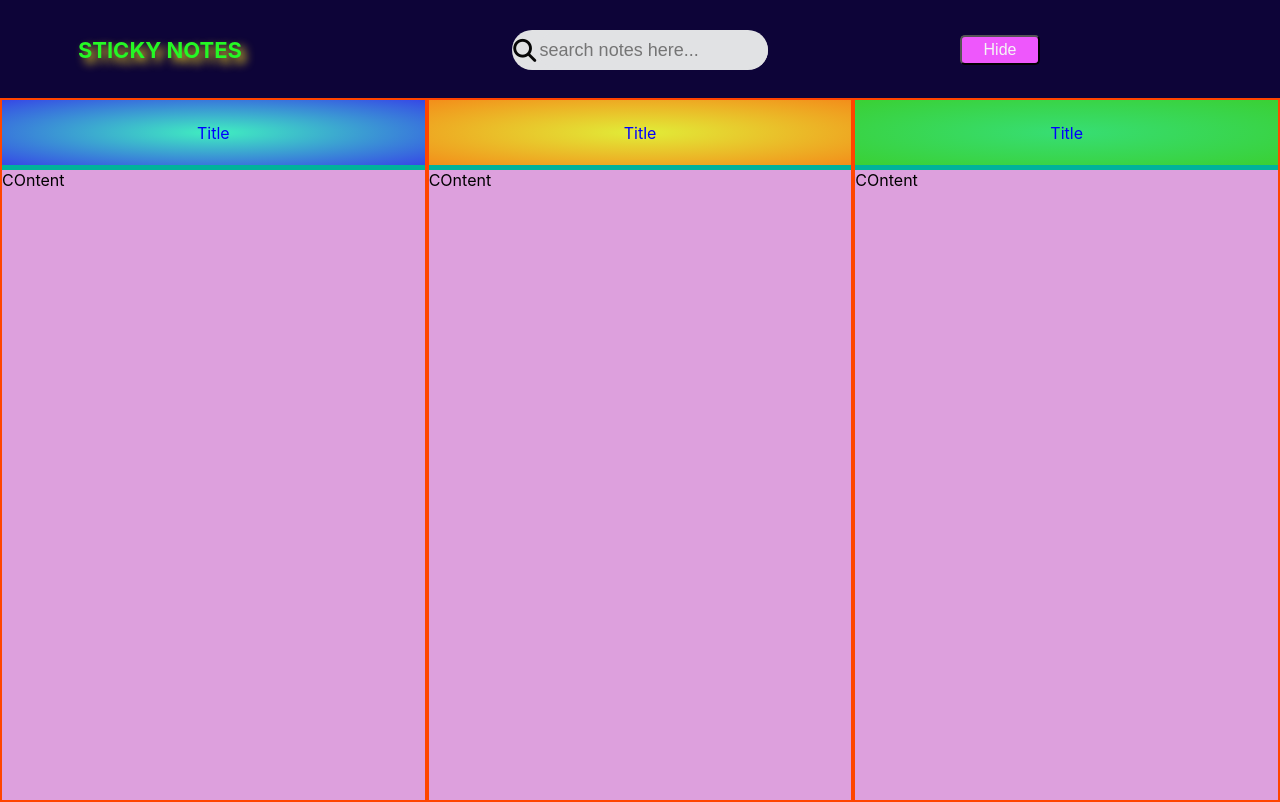
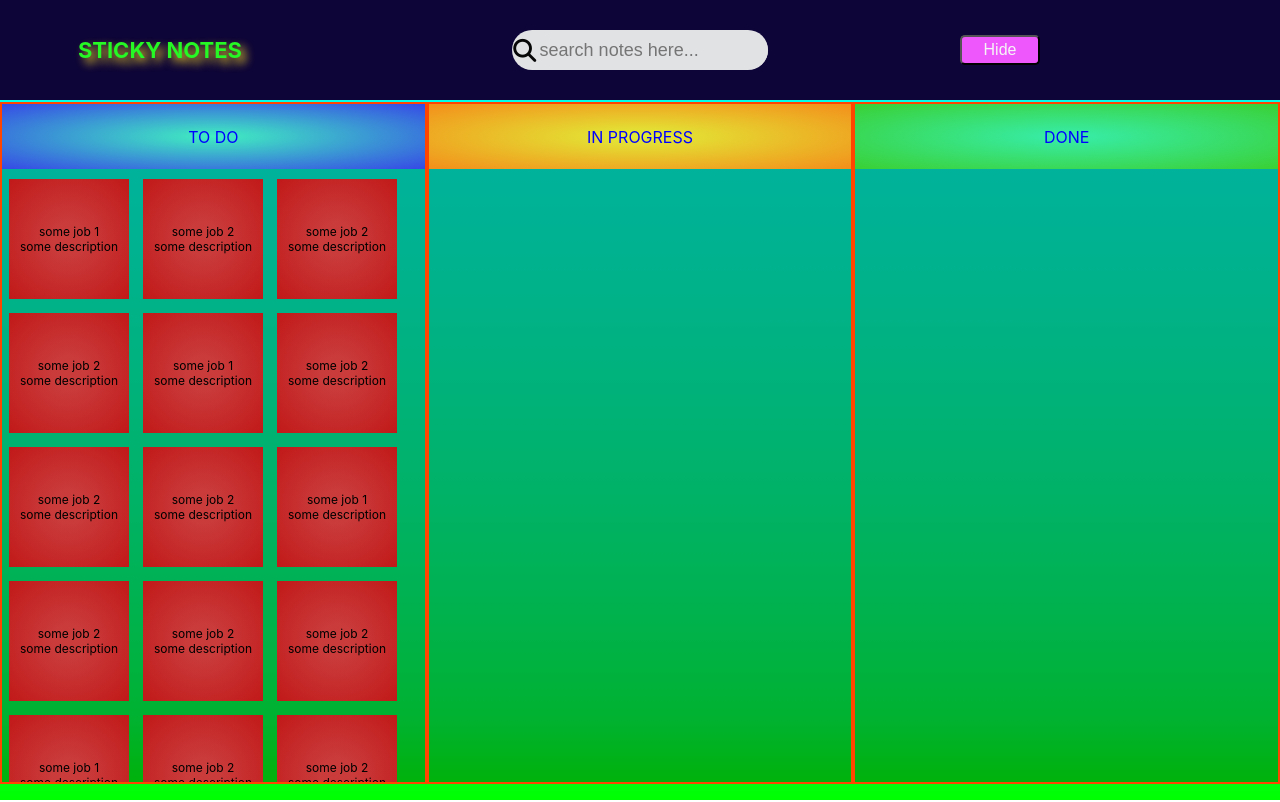
Before and after one commit to coderZel0/stickynotesapp, a React (Create React App) app: page / in a window 1280 px wide. Built offline with nearby package versions, Linux system fonts and the light colour scheme; the HTML template or start-up script is replaced by a standard one.

Commit message:
added panel css and other properties

```diff
--- a/src/App.css
+++ b/src/App.css
@@ -3,8 +3,17 @@
   height:100vh;
   padding:0;
   margin:0;
+  width:100%;
   display:flex;
   flex-direction: column;
   align-items: center;
   background:linear-gradient(0deg,lime,30%,cyan);
+  position: fixed;
 }
+
+.panel_container{
+  width:100%;
+  position: absolute;
+  top:75px;
+  height:100%;
+}
--- a/src/App.js
+++ b/src/App.js
@@ -19,7 +19,9 @@ function App() {
   return (
     <div className="App">
       <Head hide={hide} setHide={setHide}/>
-      {notesData && <Panel notes ={notes}/>}
+      <div className='panel_container'>
+        {notesData && <Panel notes ={notes}/>}
+      </div>
     </div>
   );
 }
--- a/src/components/Pane/Pane.css
+++ b/src/components/Pane/Pane.css
@@ -21,7 +21,6 @@
           flex: 1;
   border: 2px solid orangered;
   position: relative;
-  overflow: hidden;
 }
 
 .pane__title {
@@ -40,8 +39,7 @@
   -webkit-box-direction: normal;
       -ms-flex-direction: row;
           flex-direction: row;
-  background: -webkit-gradient(linear, left top, right top, from(yellow), color-stop(20%), to(#ee6731));
-  background: linear-gradient(90deg, yellow, 20%, #ee6731);
+  background: radial-gradient(yellow, 20%, #ee6731);
 }
 
 .pane__content {
@@ -50,9 +48,19 @@
   display: -webkit-box;
   display: -ms-flexbox;
   display: flex;
+  overflow-y: scroll;
+  /*height:80%;*/
+}
+
+.pane__content .content__inner {
+  display: -webkit-box;
+  display: -ms-flexbox;
+  display: flex;
+  height: -webkit-fit-content;
+  height: -moz-fit-content;
+  height: fit-content;
+  width: 100%;
   -ms-flex-wrap: wrap;
       flex-wrap: wrap;
-  /*height:80%;*/
-  background-color: plum;
 }
 /*# sourceMappingURL=Pane.css.map */
--- a/src/components/Pane/Pane.js
+++ b/src/components/Pane/Pane.js
@@ -1,17 +1,35 @@
 import React from 'react';
+import Note from '../note/Note';
 import './Pane.css';
 
-const Pane = ({style})=> {
+
+const Pane = ({paneTitle:{Title},notes,style})=> {
 
     const {title,primary} = style;
 
-    console.log(title.gradient1)
-    console.log(style)
     return(
         <div className="pane">
-            <div className="pane__title" style={{background:`radial-gradient(${title.gradient1},${title.gradient2})`,color:`${primary}`}}>Title</div>
+            <div className="pane__title" style={{background:`radial-gradient(${title.gradient1},${title.gradient2})`,color:`${primary}`}}>{Title}</div>
             <div className="pane__content">
-                COntent
+                <div className='content__inner'>
+                    {notes && <Note note={notes[0]}/>}
+                    {notes && <Note note={notes[1]}/>}
+                    {notes && <Note note={notes[1]}/>}
+                    {notes && <Note note={notes[1]}/>}
+                    {notes && <Note note={notes[0]}/>}
+                    {notes && <Note note={notes[1]}/>}
+                    {notes && <Note note={notes[1]}/>}
+                    {notes && <Note note={notes[1]}/>}
+                    {notes && <Note note={notes[0]}/>}
+                    {notes && <Note note={notes[1]}/>}
+                    {notes && <Note note={notes[1]}/>}
+                    {notes && <Note note={notes[1]}/>}
+                    {notes && <Note note={notes[0]}/>}
+                    {notes && <Note note={notes[1]}/>}
+                    {notes && <Note note={notes[1]}/>}
+                    {notes && <Note note={notes[1]}/>}
+                </div>
+
             </div>
         </div>
     )
--- a/src/components/Pane/Pane.scss
+++ b/src/components/Pane/Pane.scss
@@ -7,21 +7,27 @@
     flex:1;
     border:2px solid orangered;
     position: relative;
-    overflow: hidden;
+
 
     &__title{
         width:100%;
         height:65px;
         @include flexCenter();
-        background:linear-gradient(90deg,yellow,20%,rgb(238, 103, 49));
+        background:radial-gradient(yellow,20%,rgb(238, 103, 49));
     }
 
     &__content{
         height: 90%;
         width:100%;
         display:flex;
-        flex-wrap: wrap;
+        overflow-y:scroll;
         /*height:80%;*/
-        background-color: plum;
+        .content__inner{
+            display: flex;
+            height: fit-content;
+            width:100%;
+            flex-wrap: wrap;
+
+        }
     }
 }
--- a/src/components/panel/Panel.js
+++ b/src/components/panel/Panel.js
@@ -9,7 +9,7 @@ const Panel = ({notes})=>{
 
     const [todoStyle,setTodoStyle] = useState({title:{gradient1:"#40EFC0",gradient2:"#3648E6"},primary:"blue"});
     const [progressStyle,setProgStyle] = useState({title:{gradient1:"#E1ED38",gradient2:"#F38E1A"},primary:"blue"});
-    const [doneStyle,setDoneStyle] = useState({title:{gradient1:"#37DE74",gradient2:"#3AD034"},primary:"blue"});
+    const [doneStyle,setDoneStyle] = useState({title:{gradient1:"#37EDAA",gradient2:"#3AD034"},primary:"blue"});
 
     useEffect(()=>{
         const todoArr = [];
@@ -41,9 +41,9 @@ const Panel = ({notes})=>{
             <div className="panel__layer">
             </div>
             <div className="panel__panes">
-                <Pane style={todoStyle}/>
-                <Pane style={progressStyle}/>
-                <Pane style={doneStyle}/>
+                <Pane paneTitle={{Title:"TO DO"}} notes={todo} style={todoStyle}/>
+                <Pane paneTitle={{Title:"IN PROGRESS"}} style={progressStyle}/>
+                <Pane paneTitle={{Title:"DONE"}} style={doneStyle}/>
             </div>
         </div>
     )
--- a/src/components/panel/panel.css
+++ b/src/components/panel/panel.css
@@ -1,6 +1,6 @@
 .panel {
   width: 100%;
-  height: 100%;
+  height: 92%;
   display: -webkit-box;
   display: -ms-flexbox;
   display: flex;
--- a/src/components/panel/panel.scss
+++ b/src/components/panel/panel.scss
@@ -2,7 +2,7 @@
 
 .panel{
     width:100%;
-    height:100%;
+    height:92%;
     @include flexCenter();
     position:relative;
 
--- a/src/data.js
+++ b/src/data.js
@@ -1,25 +1,25 @@
 export const notesData = [
     {
       title:"some job 1",
-      desc:"some description",
+      description:"some description",
       pane:"todo",
       archived:false
     },
     {
-      title:"some job 1",
-      desc:"some description",
+      title:"some job 2",
+      description:"some description",
       pane:"todo",
       archived:false
     },
     {
-      title:"some job 1",
-      desc:"some description",
+      title:"some job 3",
+      description:"some description",
       pane:"todo",
       archived:false
     },
     {
-      title:"some job 1",
-      desc:"some description",
+      title:"some job 4",
+      description:"some description",
       pane:"todo",
       archived:false
     }
```
Also changed, not shown: 2 other files (tests, documents, lock files or other folders).
